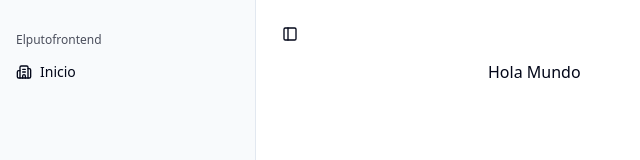
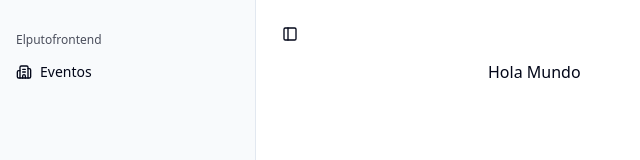
Before and after one commit to jdes01/elputorepo, a React (Vite) app in the folder apps/elputofrontend/: page /events in a window 1280 px wide. Before the commit this address led to /. Shown: the top 160 px of the page, without its empty margins (0-640 px from the left). Built offline with nearby package versions, Linux system fonts and the light colour scheme.

Commit message:
feat(fe): rename home page to events page

```diff
--- a/apps/elputofrontend/public/locales/es/translation.json
+++ b/apps/elputofrontend/public/locales/es/translation.json
@@ -2,7 +2,7 @@
   "SIDEBAR": {
     "TITLE": "Elputofrontend",
     "ITEMS": {
-      "HOME": "Inicio"
+      "EVENTS": "Eventos"
     }
   }
 }
--- a/apps/elputofrontend/src/app/constants.ts
+++ b/apps/elputofrontend/src/app/constants.ts
@@ -1,3 +1,3 @@
 export const ROUTES = {
-  HOME: '/',
+  EVENTS: '/events',
 }
--- a/apps/elputofrontend/src/app/home/page.tsx
+++ b/apps/elputofrontend/src/app/events/page.tsx
@@ -1,7 +1,7 @@
 import { useTranslation } from 'react-i18next'
 
-export function HomePage() {
-  const { t } = useTranslation('home')
+export function EventsPage() {
+  const { t } = useTranslation('events')
 
   return <>{t('TITLE')}</>
 }
--- a/apps/elputofrontend/src/app/layout.tsx
+++ b/apps/elputofrontend/src/app/layout.tsx
@@ -26,8 +26,8 @@ export const Layout = () => {
   const items = [
     {
       icon: Building2Icon,
-      label: t('SIDEBAR.ITEMS.HOME'),
-      url: ROUTES.HOME,
+      label: t('SIDEBAR.ITEMS.EVENTS'),
+      url: ROUTES.EVENTS,
     },
   ]
 
--- a/apps/elputofrontend/src/app/routes.tsx
+++ b/apps/elputofrontend/src/app/routes.tsx
@@ -1,14 +1,14 @@
 import { Navigate, Route, Routes } from 'react-router-dom'
 
 import { ROUTES } from './constants'
-import { HomePage } from './home/page'
+import { EventsPage } from './events/page'
 import { Layout } from './layout'
 
 export const AppRoutes = () => (
   <Routes>
     <Route element={<Layout />}>
-      <Route path={ROUTES.HOME} element={<HomePage />} />
-      <Route path="*" element={<Navigate to={ROUTES.HOME} />} />
+      <Route path={ROUTES.EVENTS} element={<EventsPage />} />
+      <Route path="*" element={<Navigate to={ROUTES.EVENTS} />} />
     </Route>
   </Routes>
 )
```
Also changed, not shown: apps/elputofrontend/public/locales/es/events.json (renamed from apps/elputofrontend/public/locales/es/home.json).
